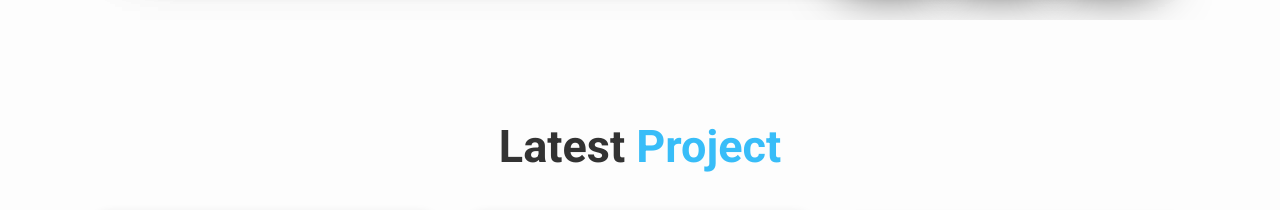
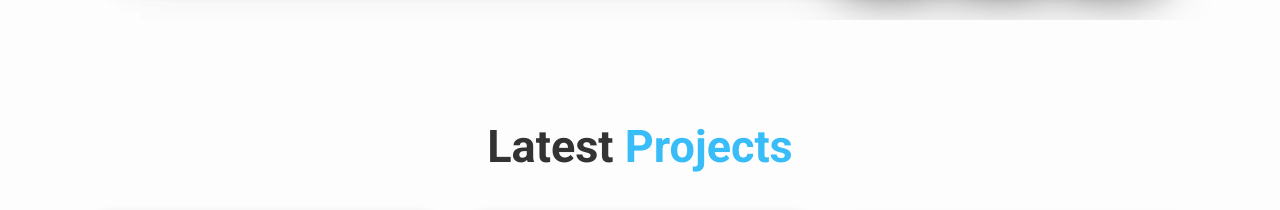
Before and after one commit to r0ckL3E/Portfolio-MahirMIslam, a plain HTML site: page index.html in a window 1280 px wide. Shown: the part 2380-2590 px from the top of the page. Drawn offline with nearby package versions, Linux system fonts and the light colour scheme.

Commit message:
Final Version 3

```diff
--- a/index.html
+++ b/index.html
@@ -174,7 +174,7 @@
     </section>
 
     <section class="portfolio" id="portfolio">
-        <h2 class="heading">Latest <span>Project</span></h2>
+        <h2 class="heading">Latest <span>Projects</span></h2>
         <div class="portfolio-container">
             <div class="portfolio-box">
                 <img src="images/Screenshot 2024-09-22 at 5.45.40 PM.png" alt="">
```
